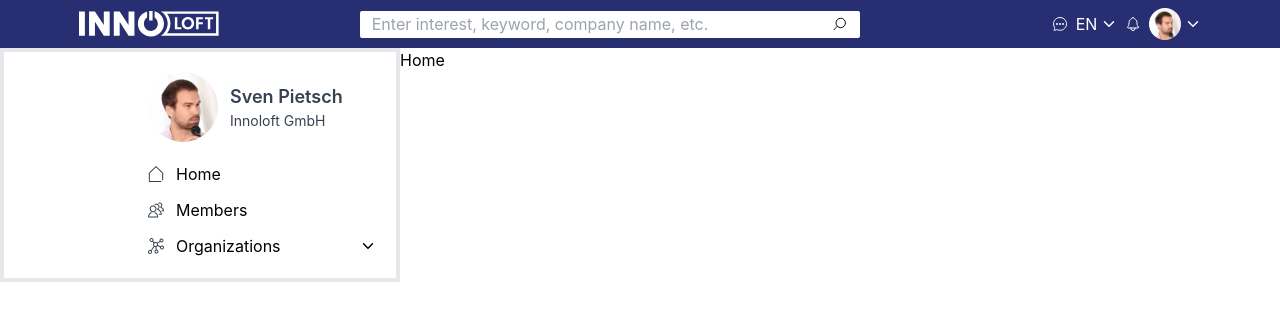
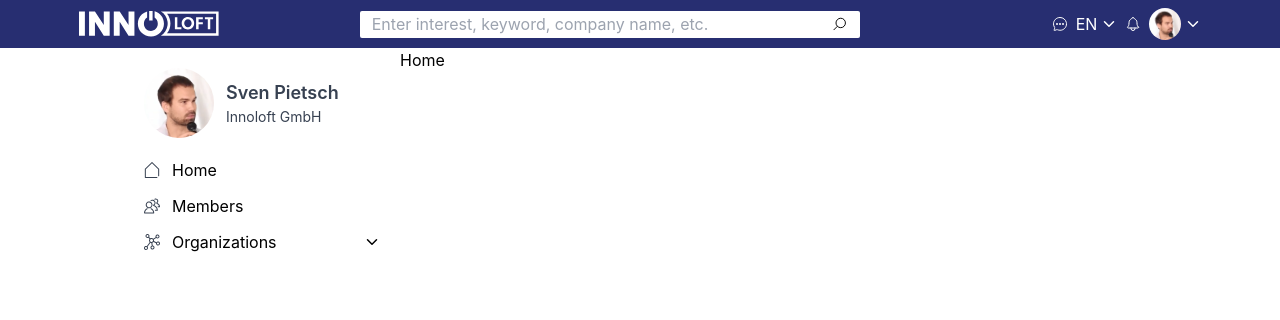
Before and after one commit to Fombi-Favour/innoloft-application-test, a React (Create React App) app: page / in a window 1280 px wide. Shown: the top 320 px of the page. Built offline with nearby package versions, Linux system fonts and the light colour scheme.

Commit message:
Update Menubar.jsx

```diff
--- a/src/components/Menubar.jsx
+++ b/src/components/Menubar.jsx
@@ -7,7 +7,7 @@ import Organise from '../assets/inno_organizations.svg';
 
 const Menubar = () => {
   return (
-    <main className='hidden md:block md:w-[400px] md:p-5 md:pl-36 border-4'>
+    <main className='hidden md:block md:w-[400px] md:p-5 md:pl-36'>
       <div className='flex flex-col gap-5'>
         <div className='flex items-center gap-3'>
           <img src={Profile} alt="profile-pic" className='rounded-full' />
```
